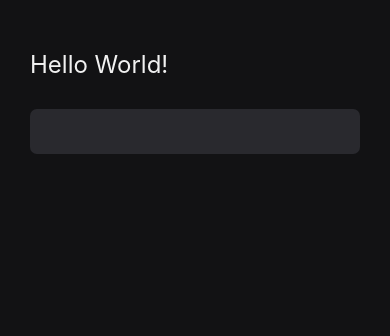
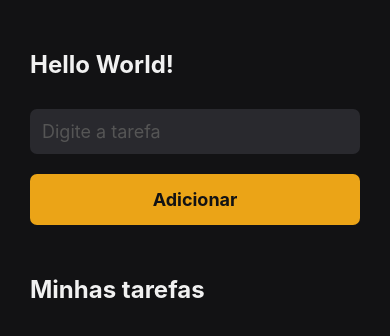
Before and after one commit to GabrielDuarte07/react-native-first-app, a React Native app: screen / in a window 390 px wide. Shown: the top 336 px of the page. Built offline with nearby package versions, Linux system fonts and the light colour scheme.

Commit message:
tasks state

```diff
--- a/src/pages/Home/index.tsx
+++ b/src/pages/Home/index.tsx
@@ -1,4 +1,4 @@
-import React from 'react';
+import React, {useState} from 'react';
 import {
   View,
   Text,
@@ -6,14 +6,57 @@ import {
   SafeAreaView,
   TextInput,
   Platform,
+  TouchableOpacity,
 } from 'react-native';
 
+type Task = {
+  id: string;
+  title: string;
+};
+
 const Home = (): React.JSX.Element => {
+  const [newTask, setNewTask] = useState('');
+  const [tasks, setTasks] = useState<Task[]>([]);
+
+  function handleAddTask() {
+    const data = {
+      id: String(new Date().getTime()),
+      title: newTask ? newTask : 'empty task',
+    };
+
+    setTasks([...tasks, data]);
+    setNewTask('');
+  }
+
   return (
     <SafeAreaView style={styles.safeArea}>
       <View style={styles.container}>
         <Text style={styles.title}>Hello World!</Text>
-        <TextInput style={styles.textInput} />
+
+        <TextInput
+          placeholder="Digite a tarefa"
+          placeholderTextColor="#555"
+          style={styles.textInput}
+          value={newTask}
+          onChangeText={text => setNewTask(text)}
+        />
+
+        <TouchableOpacity
+          activeOpacity={0.7}
+          style={styles.button}
+          onPress={handleAddTask}>
+          <Text style={styles.buttonText}>Adicionar</Text>
+        </TouchableOpacity>
+        <Text style={styles.titleTasks}>Minhas tarefas</Text>
+
+        {tasks.map(task => (
+          <TouchableOpacity
+            activeOpacity={0.7}
+            style={styles.buttonTask}
+            key={task.id}>
+            <Text style={styles.titleTask}>{task.title}</Text>
+          </TouchableOpacity>
+        ))}
       </View>
     </SafeAreaView>
   );
@@ -25,9 +68,7 @@ const styles = StyleSheet.create({
     backgroundColor: '#121214',
   },
   container: {
-    display: 'flex',
-    height: '100%',
-    width: '100%',
+    flex: 1,
     backgroundColor: '#121214',
     paddingHorizontal: 30,
     paddingVertical: 50,
@@ -35,6 +76,13 @@ const styles = StyleSheet.create({
   title: {
     color: '#f1f1f1',
     fontSize: 24,
+    fontWeight: 'bold',
+  },
+  titleTasks: {
+    color: '#f1f1f1',
+    fontSize: 24,
+    fontWeight: 'bold',
+    marginVertical: 50,
   },
   textInput: {
     fontSize: 18,
@@ -44,6 +92,30 @@ const styles = StyleSheet.create({
     borderRadius: 7,
     padding: Platform.OS === 'ios' ? 15 : 12,
   },
+  button: {
+    backgroundColor: '#eba417',
+    padding: 15,
+    borderRadius: 7,
+    alignItems: 'center',
+    marginTop: 20,
+  },
+  buttonText: {
+    color: '#121214',
+    fontSize: 18,
+    fontWeight: 'bold',
+  },
+  buttonTask: {
+    backgroundColor: '#29292e',
+    padding: 10,
+    marginTop: 10,
+    borderRadius: 50,
+    alignItems: 'center',
+  },
+  titleTask: {
+    color: '#f1f1f1',
+    fontSize: 20,
+    fontWeight: 'bold',
+  },
 });
 
 export default Home;
```
